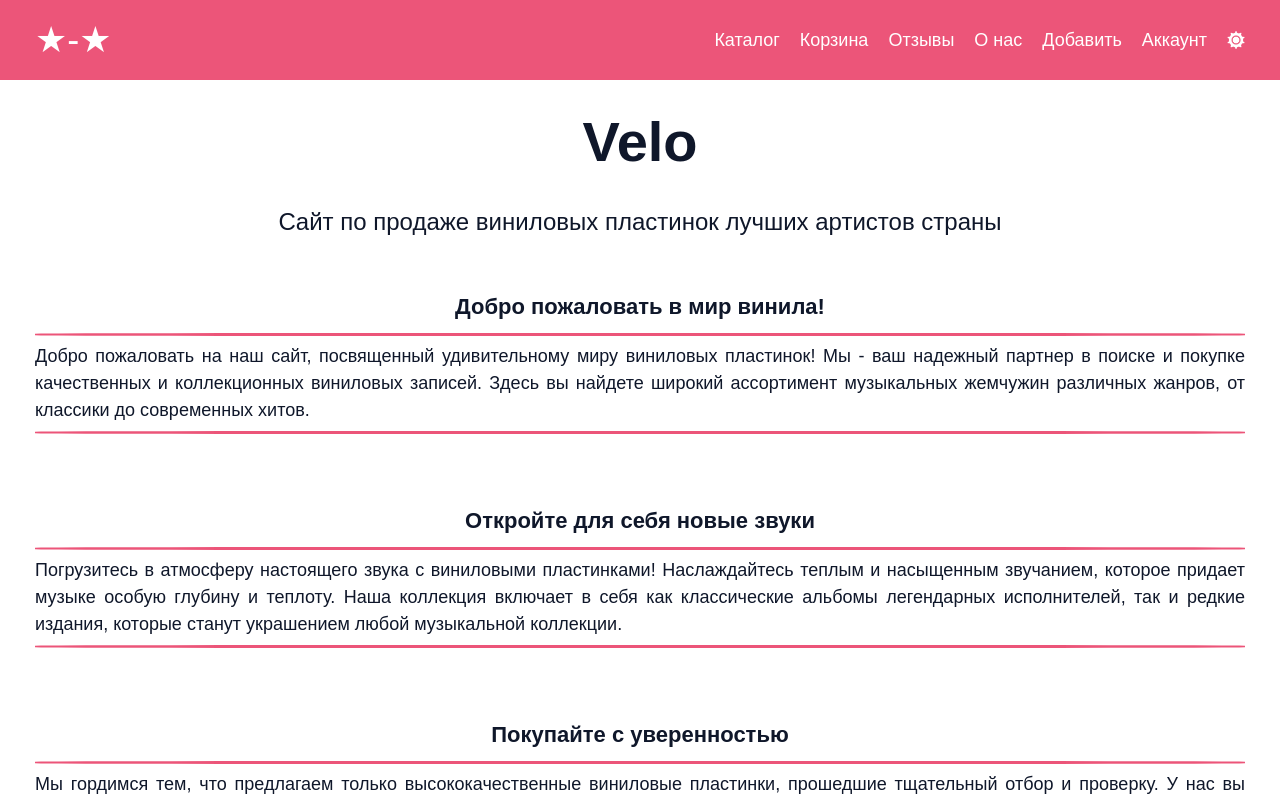
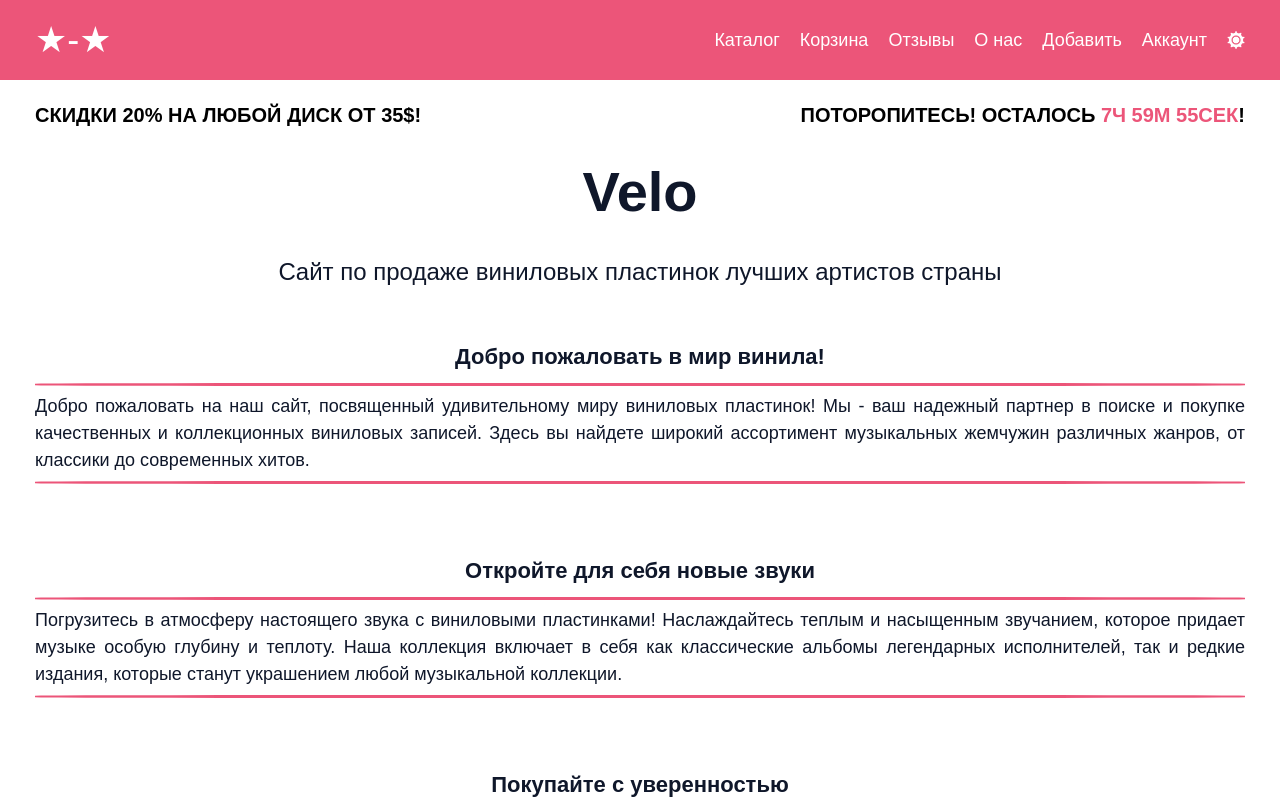
Before and after one commit to lnnsss/velo-next, a Next.js app: page /#/ in a window 1280 px wide. Shown: the top 800 px of the page. Built offline with nearby package versions, Linux system fonts and the light colour scheme.

Commit message:
discountBanner & timing addded

```diff
--- a/components/Pages/CartPage/miniComponents/CartItem.jsx
+++ b/components/Pages/CartPage/miniComponents/CartItem.jsx
@@ -2,8 +2,9 @@ import { useContext, useState } from "react";
 import s from "./../CartPage.module.css";
 import Image from "next/image";
 import { AppContext } from "../../../../contexts/AppContext";
+import Link from "next/link";
 
-export function CartItem({item}) {
+export function CartItem({ item }) {
   const { cartList, setCartList } = useContext(AppContext);
   const [count, setCount] = useState(item.count);
 
@@ -29,6 +30,7 @@ export function CartItem({item}) {
   return (
     <div className={s.korzinaItem}>
       <div className={s.korzina_tovar_image_div}>
+        <Link href={`/catalog/${item.id}`}>
           <Image
             src={item.cover}
             alt="tovar"
@@ -36,6 +38,7 @@ export function CartItem({item}) {
             width={120}
             height={120}
           />
+        </Link>
       </div>
       <h3 className={s.korzina_tovar_title}>{item.title}</h3>
       <h4 className={s.korzina_tovar_artist}>{item.artist}</h4>
--- a/components/Pages/CatalogPage/CatalogPage.jsx
+++ b/components/Pages/CatalogPage/CatalogPage.jsx
@@ -2,21 +2,9 @@ import { CatalogLayout } from "./miniComponents/CatalogLayout";
 import { CatalogHeader } from "./miniComponents/CatalogHeader";
 import { Tovars } from "./miniComponents/Tovars";
 import { useState } from "react";
+import { filterList } from "../../constants";
 
-export function CatalogPage({
-  currentTheme,
-  activeFilter,
-  setActiveFilter,
-}) {
-  // Список фильров
-  const [filterList, setFilterList] = useState([
-    "All",
-    "Ru",
-    "En",
-    "< 30$",
-    "> 30$",
-  ]);
-
+export function CatalogPage({ currentTheme, activeFilter, setActiveFilter }) {
   // Фильтр по введенным данным
   const [inputValue, setInputValue] = useState("");
   const handleChangeInputValue = (e) => {
@@ -32,10 +20,7 @@ export function CatalogPage({
         inputValue={inputValue}
         handleChangeInputValue={handleChangeInputValue}
       />
-      <Tovars
-        activeFilter={activeFilter}
-        inputValue={inputValue}
-      />
+      <Tovars activeFilter={activeFilter} inputValue={inputValue} />
     </CatalogLayout>
   );
 }
--- a/components/Pages/MainPage/MainPage.jsx
+++ b/components/Pages/MainPage/MainPage.jsx
@@ -1,8 +1,10 @@
 import s from "./MainPage.module.css";
+import { DiscountBanner } from "./miniComponents/discountBanner";
 
 export function MainPage({ currentTheme }) {
   return (
     <div className={`${s.mainPage} ${currentTheme && `${s.nightTheme}`}`}>
+      <DiscountBanner />
       <div className={s.pa1}>
         <div className={s.pa1_container}>
           <h1 className={s.mainTittle}>Velo</h1>
--- a/components/Pages/MainPage/MainPage.module.css
+++ b/components/Pages/MainPage/MainPage.module.css
@@ -1,6 +1,7 @@
 .mainPage {
-  padding: 100px 0 40px 0;
+  padding: 80px 0 40px 0;
   transition: 0.5s;
+  min-width: 100%;
 }
 .miniTittle {
   font-size: 22px;
@@ -31,6 +32,32 @@
 .paragraph::after {
   left: 0;
   bottom: -10px;
+}
+
+/*----DiscountBanner---------------------------------*/
+
+.banner {
+  width: 100vw;
+  color: var(--black);
+  text-transform: uppercase;
+  border-bottom: 4px solid var(--red);
+}
+.banner_container {
+  padding: 20px 15px;
+  max-width: var(--maxWidth);
+  margin: 0 auto;
+  display: flex;
+  align-items: center;
+  justify-content: space-between;
+  flex-wrap: wrap;
+}
+.discountTitle {
+  font-size: 20px;
+  font-weight: 700;
+}
+.time {
+  color: var(--red);
+  white-space: nowrap;
 }
 
 /*----pa1---------------------------------*/
@@ -134,13 +161,22 @@
 /*----media---------------------------------*/
 
 @media (max-width: 1210px) {
+  .discountTitle {
+    font-size: 16px;
+    font-weight: 600;
+  }
   .pa4_li::before {
     left: -10px;
   }
 }
 @media (max-width: 768px) {
+  .banner_container {
+    justify-content: center;
+    gap: 0 20px;
+    text-align: center;
+  }
   .mainPage {
-    padding: 70px 0 40px 0;
+    padding: 50px 0 20px 0;
   }
   .pa3 {
     height: 500px;
@@ -152,3 +188,6 @@
   color: var(--white);
   background-color: var(--secondBlack);
 }
+.nightTheme .banner {
+  color: var(--white);
+}
--- /dev/null
+++ b/components/Pages/MainPage/miniComponents/DiscountBanner.jsx
@@ -0,0 +1,45 @@
+import s from "./../MainPage.module.css";
+import { discount, priceCondition, langCondition } from "../../../constants";
+import Link from "next/link";
+import { useEffect, useState } from "react";
+
+export function DiscountBanner() {
+  const [time, setTime] = useState(28800); // 8 * 3600
+  const [isRunning, setIsRunning] = useState(true);
+  let hours = Math.floor(time / 3600);
+  let minutes = Math.floor((time - hours * 3600) / 60);
+  let seconds = time - hours * 3600 - minutes * 60;
+
+  useEffect(() => {
+    const interval = setInterval(() => {
+      if (time > 0) {
+        setTime((prevTime) => prevTime - 1);
+      } else {
+        clearInterval(interval);
+        setIsRunning(false);
+      }
+    }, 1000);
+
+    return () => clearInterval(interval);
+  }, [time]);
+
+  return (
+    <Link href="/catalog" className={s.banner}>
+      <div className={s.banner_container}>
+        <span className={s.discountTitle}>
+          Скидки
+          {priceCondition &&
+            ` ${discount}% на любой диск от ${priceCondition}$!`}
+          {langCondition && ` ${discount}% на все ${langCondition} альбомы!`}
+        </span>
+        <span className={s.discountTitle}>
+          Поторопитесь! Осталось{" "}
+          <span className={s.time}>
+            {hours}ч {minutes}м {seconds}сек
+          </span>
+          !
+        </span>
+      </div>
+    </Link>
+  );
+}
--- a/components/constants.js
+++ b/components/constants.js
@@ -1,6 +1,14 @@
+// Тема
+export const theme = false; // светлая - false, темная - true
+
+// Фильтры для каталога
+export const filterList = ["All", "Ru", "En", "< 30$", "> 30$"];
+
 // Условие цены релиза
-export const priceCondition = 35;
+export const priceCondition = 35; // null или  цена (например: 40)
+
 // Условие языка релиза
-export const langCondition = ""; // "Ru" "En"
+export const langCondition = ""; // "Ru", "En"
+
 // Скидка (%)
 export const discount = 20;
--- a/contexts/AppContext.js
+++ b/contexts/AppContext.js
@@ -1,12 +1,17 @@
 import { createContext, useState } from "react";
-import { discount } from "../components/constants";
-import { priceCondition } from "../components/constants";
-import { langCondition } from "../components/constants";
+import {
+  discount,
+  filterList,
+  theme,
+  priceCondition,
+  langCondition,
+} from "../components/constants";
+
 export const AppContext = createContext();
 
 export const AppProvider = ({ children }) => {
-  const [currentTheme, setCurrentTheme] = useState(false); //  тема: светлая - false; темная - true;
-  const [activeFilter, setActiveFilter] = useState("All"); //  фильтры для перебора товаров в странице catalog
+  const [currentTheme, setCurrentTheme] = useState(theme); //  тема
+  const [activeFilter, setActiveFilter] = useState(filterList[0]); //  фильтры для перебора товаров на странице catalog; по умолчанию "All"
   const [tovarList, setTovarList] = useState([
     {
       id: 1,
```
Lines whose indentation alone changed are shown as unchanged.
